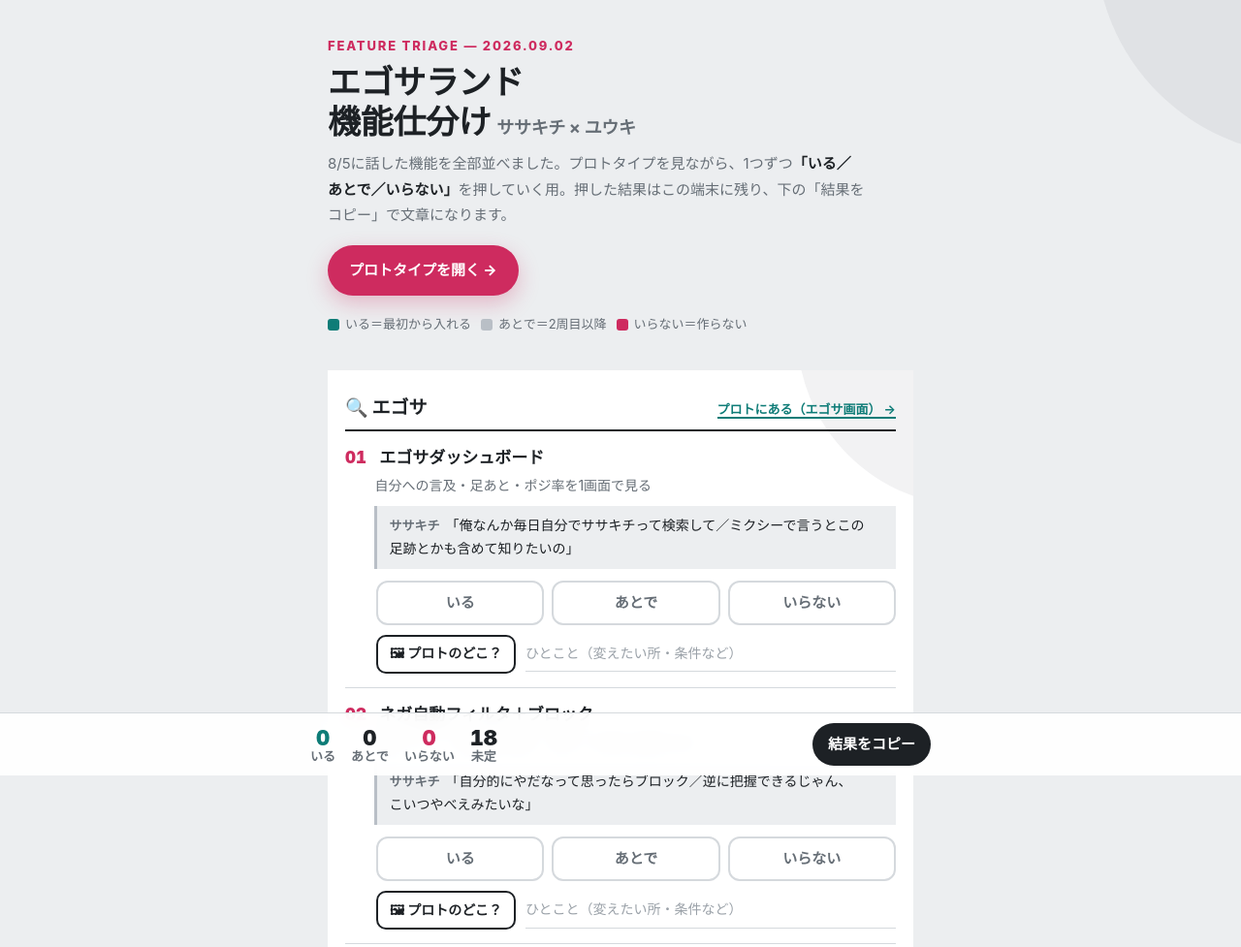
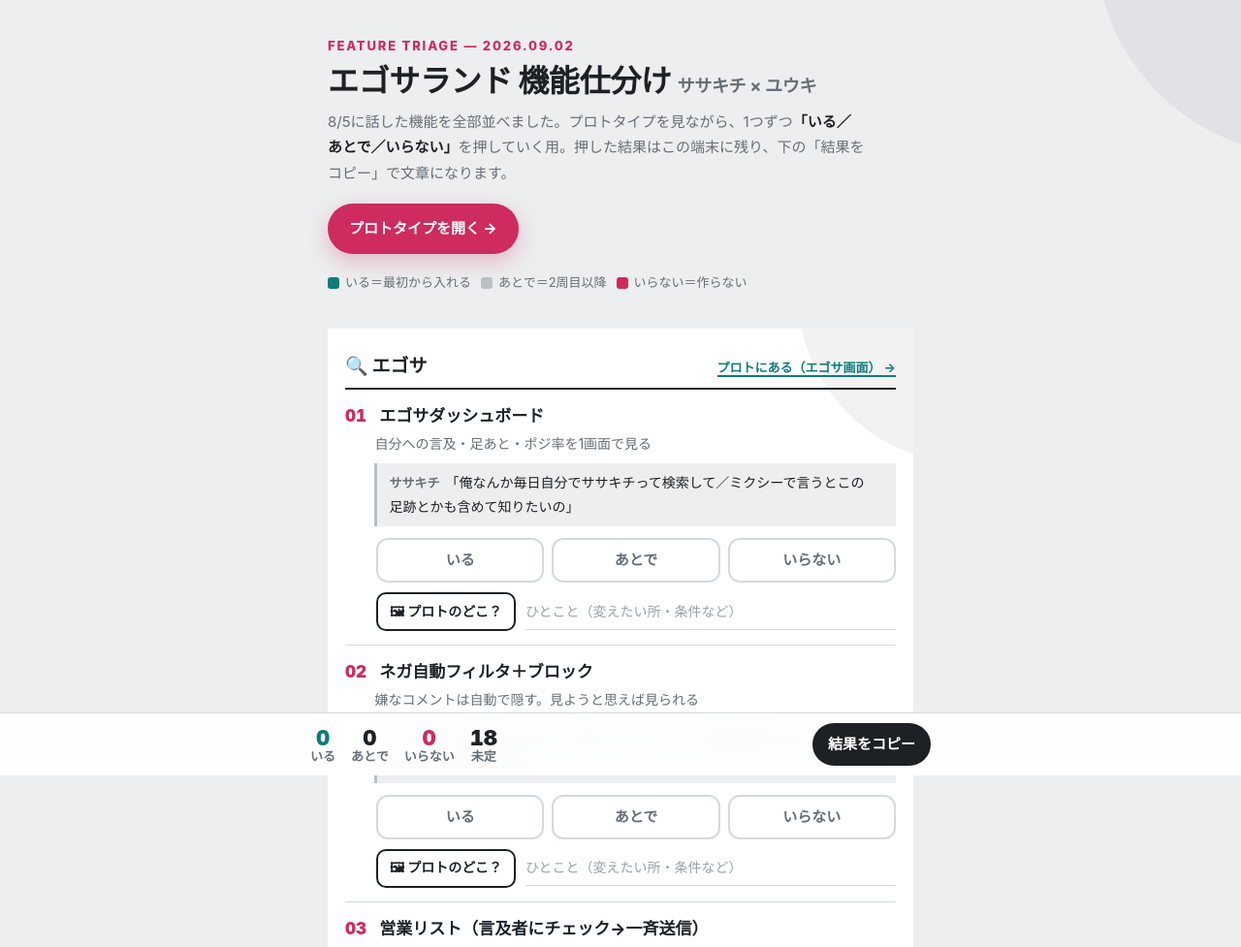
Before and after one commit to Yukitchy/egosa-land, a plain HTML site: page shiwake.html in a window 1280 px wide. Shown: the top 977 px of the page at 97% size. Drawn offline with Linux system fonts and the light colour scheme.

Commit message:
仕分けページ: 見出しの手動改行を撤去して1行に
Co-Authored-By: Claude Fable 5.1 <noreply@anthropic.com>

```diff
--- a/shiwake.html
+++ b/shiwake.html
@@ -28,7 +28,7 @@ h1,h2,h3,.kicker,.hint{text-wrap:balance}
 header{position:relative;overflow:hidden;padding:36px 0 22px}
 header::before{content:"";position:absolute;pointer-events:none;top:-60px;right:-70px;width:220px;height:220px;background:var(--deco);border-radius:0 0 0 100%}
 .kicker{color:var(--accent);font-weight:800;letter-spacing:.14em;font-size:13px;text-transform:uppercase}
-h1{font-size:34px;line-height:1.2;margin:6px 0 10px;letter-spacing:-.01em;font-weight:900}
+h1{font-size:32px;line-height:1.2;margin:6px 0 10px;letter-spacing:-.01em;font-weight:900}
 h1 small{font-size:18px;color:var(--sub);font-weight:700;margin-left:6px}
 .lead{color:var(--sub);margin:0 0 18px;max-width:38em}
 .lead b{color:var(--ink)}
@@ -130,7 +130,7 @@ footer{color:var(--sub);font-size:13px;padding:18px 0 8px}
 <header>
   <div class="wrap">
     <div class="kicker">Feature Triage — 2026.09.02</div>
-    <h1>エゴサランド<br>機能仕分け<small>ササキチ × ユウキ</small></h1>
+    <h1>エゴサランド 機能仕分け<small>ササキチ × ユウキ</small></h1>
     <p class="lead">8/5に話した機能を全部並べました。プロトタイプを見ながら、1つずつ<b>「いる／あとで／いらない」</b>を押していく用。押した結果はこの端末に残り、下の「結果をコピー」で文章になります。</p>
     <a class="cta" href="prototype/" target="_blank" rel="noopener">プロトタイプを開く →</a>
     <div class="legend"><span><i class="iru"></i>いる＝最初から入れる</span><span><i class="ato"></i>あとで＝2周目以降</span><span><i class="iranai"></i>いらない＝作らない</span></div>
```
